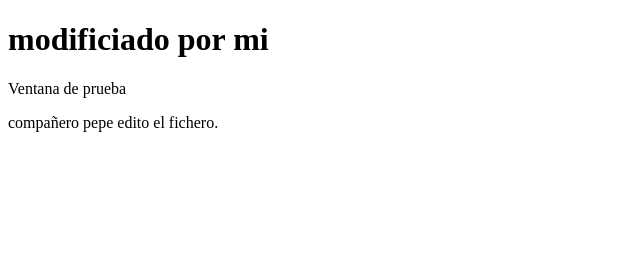
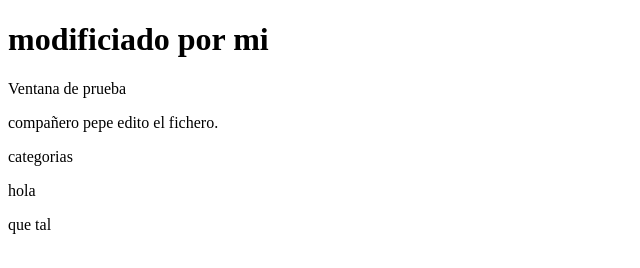
Before and after one commit to Guirecam/proyectodeprueba, a plain HTML site: page contacto.html in a window 1280 px wide. Shown: the whole page, without its empty margins (0-640 px from the left). Drawn offline with Linux system fonts and the light colour scheme.

Commit message:
Update contacto.html

```diff
--- a/contacto.html
+++ b/contacto.html
@@ -14,5 +14,8 @@
 
     <p>compañero pepe edito el fichero.</p>
 
+    <div>categorias</div>
+    <p>hola</p>
+    <p>que tal</p>
 </body>
 </html>
```
